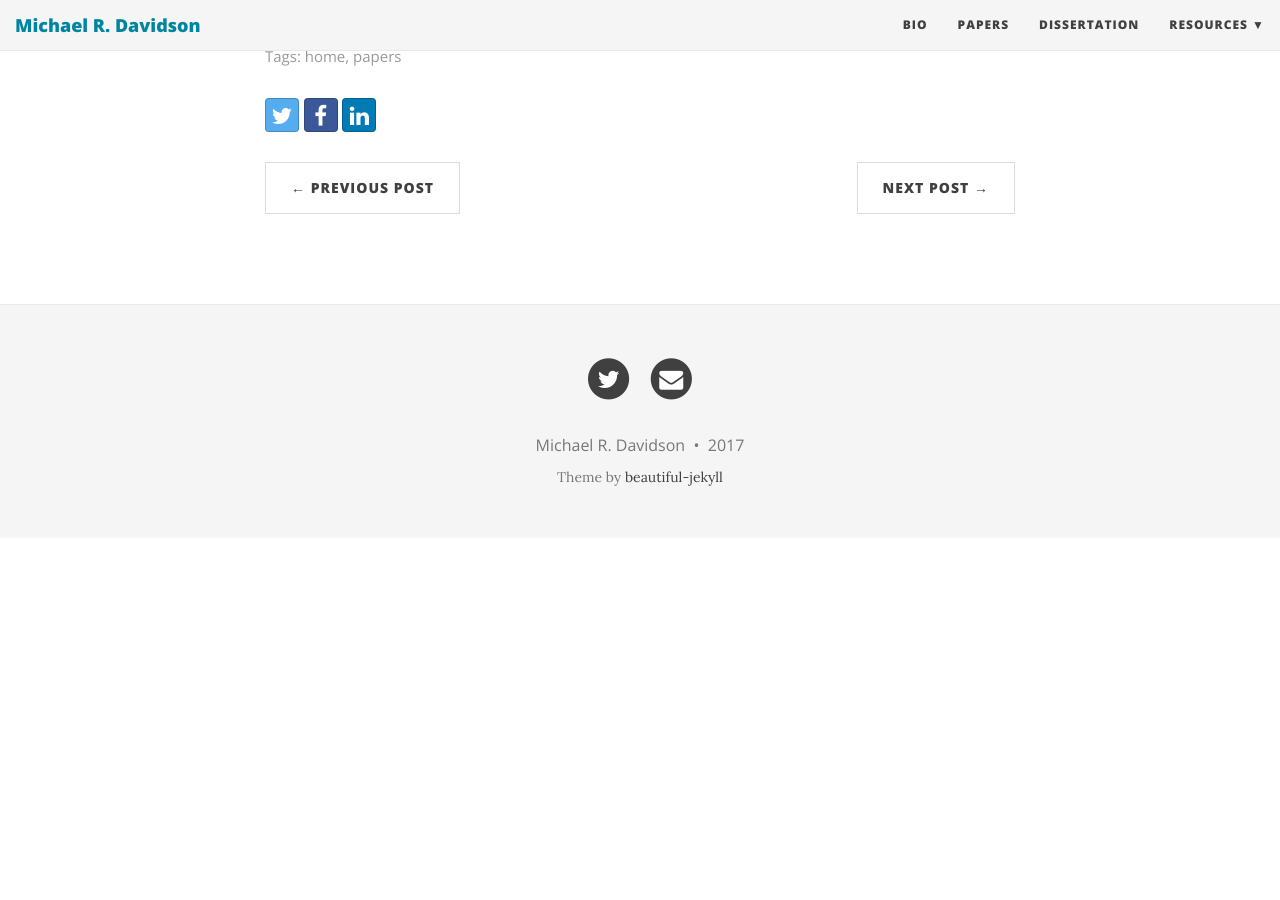
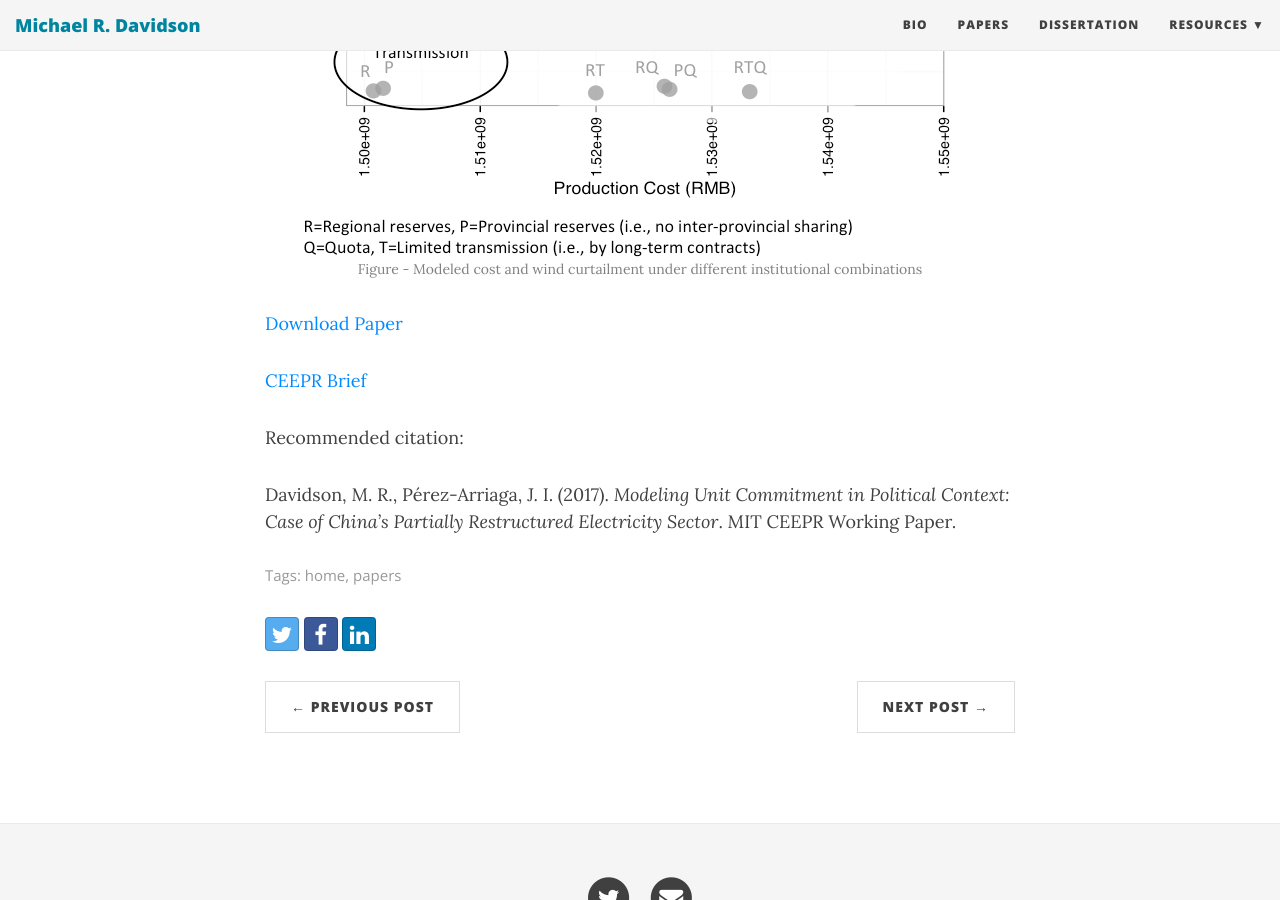
Before and after one commit to east-winds/east-winds.github.io, a Jekyll site: the page built from _posts/2017-04-21-unit-commitment-china-political-context.md, in a window 1280 px wide and 900 px high, scrolled down 978 px. Built offline with Jekyll 4.4.1, drawn with Linux system fonts in a browser that asks for light colours; nearby versions of some CDN libraries; before the commit the page ends 1516 px from its top, so only the background shows below that.

Commit message:
CEEPR 2017 figure

```diff
--- a/_posts/2017-04-21-unit-commitment-china-political-context.md
+++ b/_posts/2017-04-21-unit-commitment-china-political-context.md
@@ -9,6 +9,8 @@ tags: [home,papers]
 
 Restructuring an electricity sector entails a complex realignment of political and economic institutions, which may both delay and distort the achievement of satisfactorily competitive conditions. In research and planning for policy interventions in power systems under these varied regulatory environments, typical operational models may neglect important interactions between techno-economic criteria and political constraints, leading to poor understanding of underlying causes of inefficiency and to inappropriate recommendations. We develop tractable formulations of the unit commitment problem based on integer clustering of similar units that endogenize important political factors in the Northeast grid region of China. We demonstrate the importance of these interactions on operations and provide a set of options for researchers to explore further pathways for China’s ongoing power system reforms. For example, wind integration, a key policy priority, is inhibited by the interaction of institutions limiting short- and long-term sources of flexibilities in inter-provincial trade.
 
+![Modeling results: Modeling Unit Commitment in Political Context: Case of China's Partially Restructured Electricity Sector ](/img/ceepr-2017-costs-curt-scatter-losses-notitle.png) _Figure - Modeled cost and wind curtailment under different institutional combinations_
+
 
 [Download Paper](/papers/Davidson_CEEPR_2017-010.pdf)
 
```
Also changed, not shown: img/ceepr-2017-costs-curt-scatter-losses-notitle.png (added).
